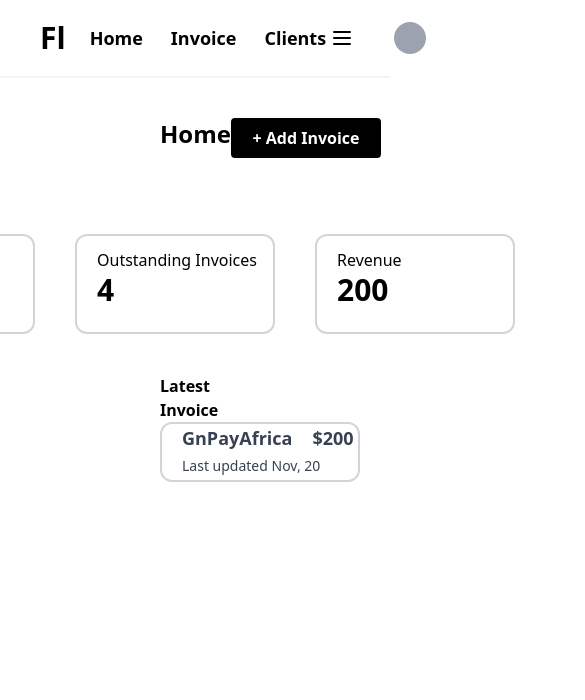
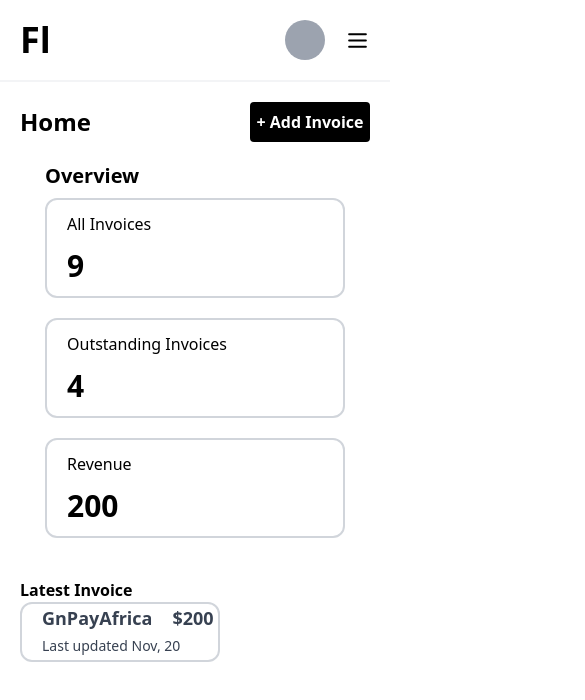
Before and after one commit to Akeemkabiru/invoice-tracker, a React (Vite) app: page / in a window 390 px wide. Shown: the top 700 px of the page, 585 px wide, since content can reach past the window. Built offline with nearby package versions, Linux system fonts and the light colour scheme.

Commit message:
responsive

```diff
--- a/src/Components/Navigation.tsx
+++ b/src/Components/Navigation.tsx
@@ -3,9 +3,10 @@ import { NavLink } from "react-router-dom";
 
 export default function Navigation() {
   return (
-    <nav className="w-full flex items-center justify-between py-5 px-10 border-gray-100 border-b-2">
-      <div className="flex items-center gap-5 font-semibold text-lg">
-        <h1 className="text-3xl font-sans-serif">Fl</h1>{" "}
+    <nav className="w-full flex items-center justify-between py-5 sm:px-10 px-5 border-gray-100 border-b-2">
+      <div className="flex items-center gap-5 text-lg">
+        <h1 className=" font-sans-serif text-4xl font-semibold">Fl</h1>{" "}
+        <div className="sm:flex hidden font-semibold gap-5">
           <NavLink
             to="/"
             className="hover: p-1 hover:bg-gray-300 hover:rounded-md"
@@ -25,9 +26,10 @@ export default function Navigation() {
             Clients
           </NavLink>
         </div>
-      <div className="flex items-center gap-10">
-        <Menu />
-        <div className="p-2 h-8 w-8 rounded-full bg-gray-400"></div>
+      </div>
+      <div className="flex items-center sm:gap-10  gap-5 flex-row-reverse">
+        <Menu size={`${25}px`} />
+        <div className="h-10 w-10 rounded-full bg-gray-400"></div>
       </div>
     </nav>
   );
--- a/src/Components/NewInvoice.tsx
+++ b/src/Components/NewInvoice.tsx
@@ -1,27 +1,17 @@
-import InvoiceForm from "./InvoiceForm";
 import { useState } from "react";
 export default function NewInvoice() {
   const [openForm, setOpenForm] = useState<boolean>(false);
   return (
-    <div className="flex justify-between items-start">
+    <div className="flex justify-between items-center sm:mt-0 mt-5">
       <h1 className="text-2xl font-bold">Home</h1>
       <div>
         {" "}
         <button
-          className="bg-black py-2 px-4 text-white font-semibold rounded w-[150px]"
+          className="bg-black py-2 sm:px-4  w-[120px] text-white font-semibold rounded sm:w-[150px]"
           onClick={() => setOpenForm(!openForm)}
         >
-          {!openForm ? " + Add Invoice" : "Close"}
+          + Add Invoice
         </button>
-        <div
-          className={`${
-            openForm
-              ? "transition-all translate-x-[-50px] duration-1000"
-              : `translate-x-[1000px]`
-          }`}
-        >
-          <InvoiceForm />
-        </div>
       </div>
     </div>
   );
--- a/src/Components/Summary.tsx
+++ b/src/Components/Summary.tsx
@@ -1,11 +1,16 @@
 import SummaryContainer from "./SummaryContainer";
 
 export default function Summary() {
+  // const int = Intl.NumberFormat(navigator.language, {
+  //   style: "currency",
+  //   currency: "naira",
+  // }).format(200);
+  // console.log(int);
   return (
-    <div className="flex items-center justify-center mt-10">
-      <div className="flex-col items-center space-y-2 mr-10">
+    <div className="flex items-center justify-center sm:mt-10 mt-5">
+      <div className="flex-col items-center space-y-2 sm:mr-10">
         <h2 className="font-semibold text-xl">Overview</h2>
-        <div className="flex gap-10 items-center">
+        <div className="flex sm:flex-row sm:gap-10 items-center flex-col gap-5">
           <SummaryContainer detail="All Invoices" value={9} />
           <SummaryContainer detail="Outstanding Invoices" value={4} />
           <SummaryContainer detail="Revenue" value={200} />
--- a/src/Components/SummaryContainer.tsx
+++ b/src/Components/SummaryContainer.tsx
@@ -6,9 +6,9 @@ export default function SummaryContainer({
   value: number;
 }) {
   return (
-    <div className="h-[100px] w-[200px] border-2 rounded-xl border-gray-300 flex-row pl-5 pt-3">
+    <div className="h-[100px] sm:w-[200px] w-[300px] border-2 rounded-xl border-gray-300 flex pl-5  flex-col justify-evenly  ">
       <div>{detail}</div>
-      <div className="text-3xl font-bold">{value}</div>
+      <div className="text-3xl font-semibold">{value}</div>
     </div>
   );
 }
--- a/src/Pages/HomePage.tsx
+++ b/src/Pages/HomePage.tsx
@@ -7,7 +7,7 @@ export default function HomePage() {
   return (
     <div>
       <Navigation />
-      <div className="my-10 mx-40 ">
+      <div className="sm:my-10 sm:mx-40 mx-5">
         <NewInvoice />
         <Summary />
         <div className="mt-10 ">
```
Lines whose indentation alone changed are shown as unchanged.
